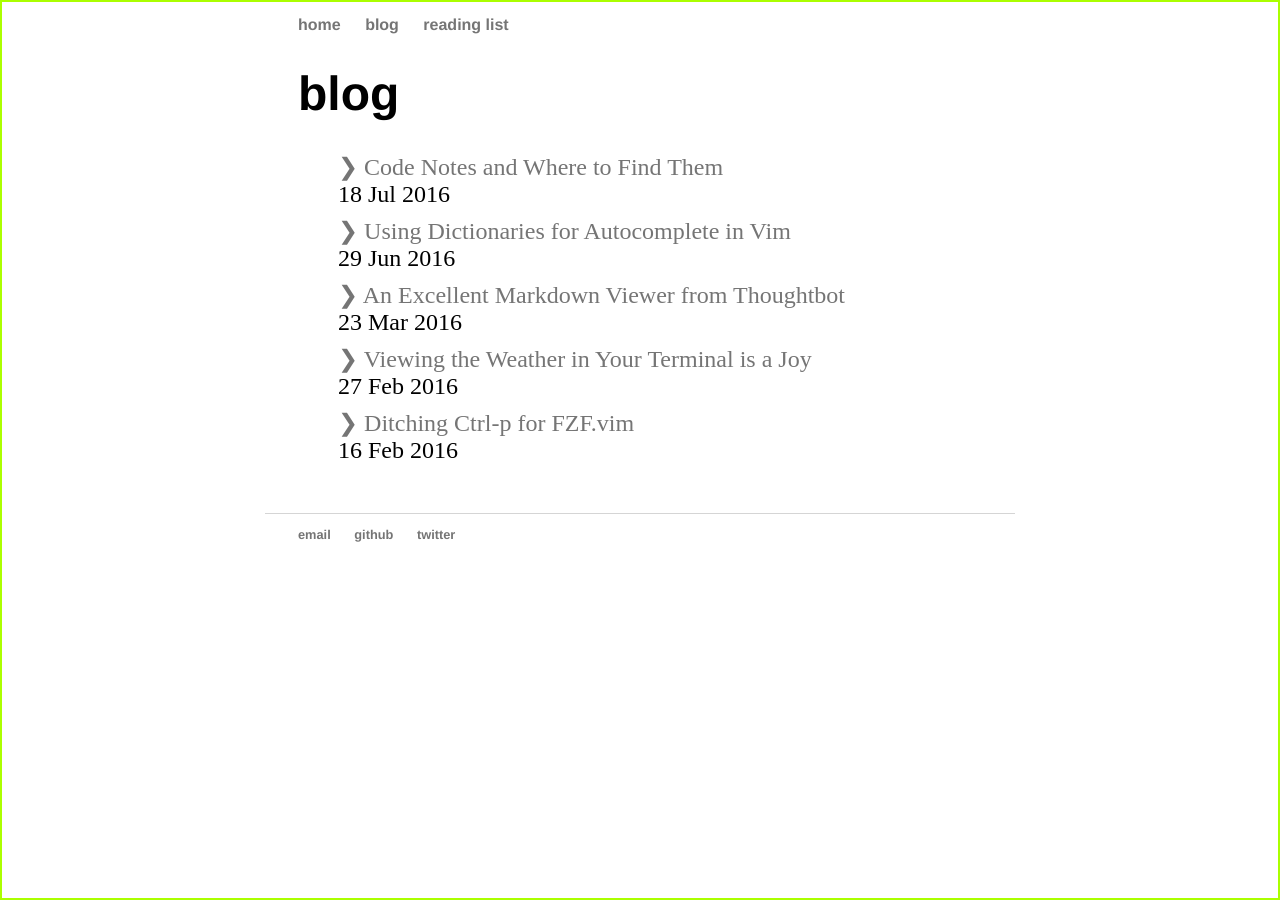
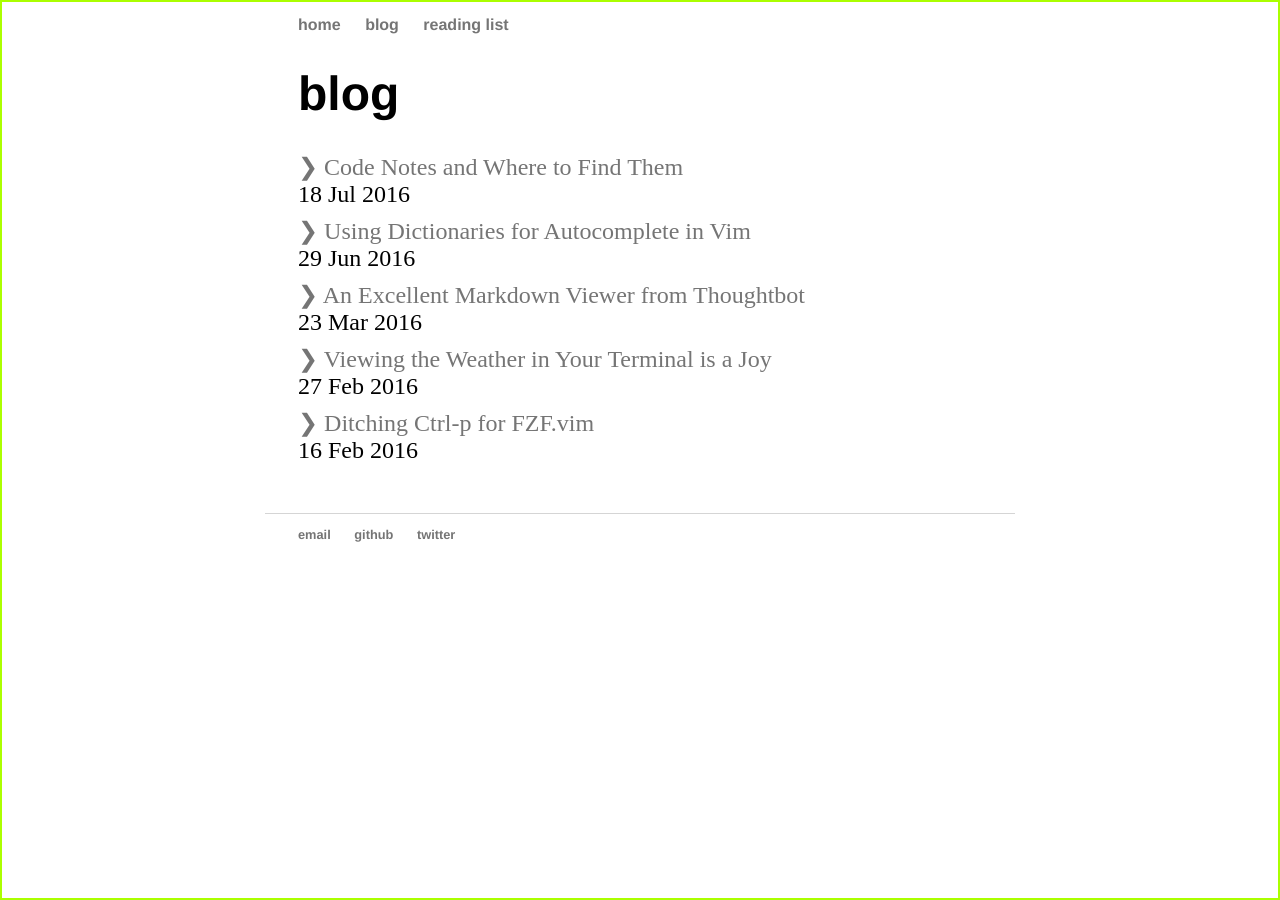
Before and after one commit to devinrm/devinrm.github.io, a Jekyll site: the page built from blog/index.html, in a window 1280 px wide. Built offline with Jekyll 4.4.1, drawn with Linux system fonts in a browser that asks for light colours.

Commit message:
A little touch up

```diff
--- a/css/main.css
+++ b/css/main.css
@@ -92,7 +92,7 @@ footer {
 
 ul.posts {
   font-size: 1.5em;
-  margin: 20px auto 40px;
+  margin: 20px 0 40px -40px;
 }
 
 ul.posts li {
```
